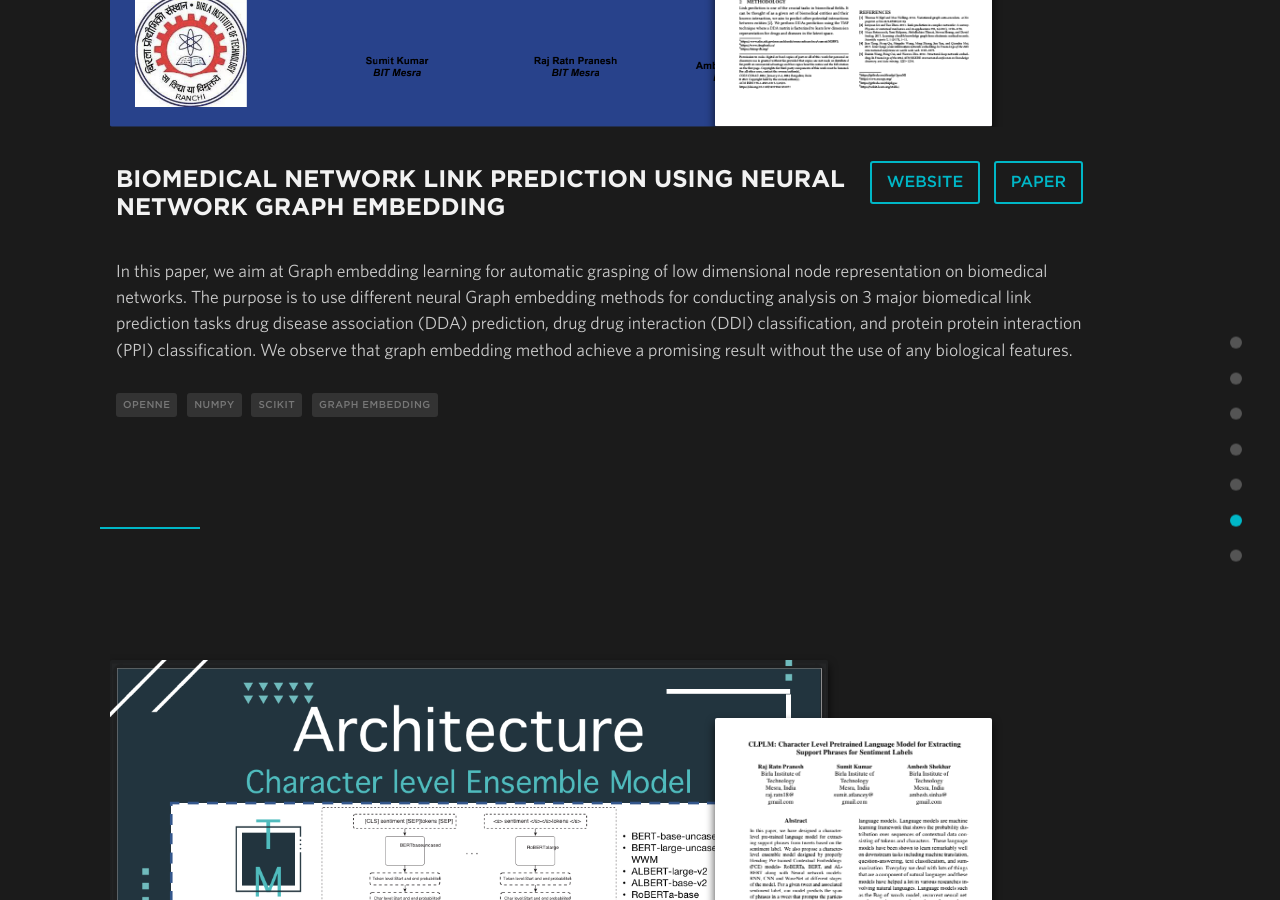
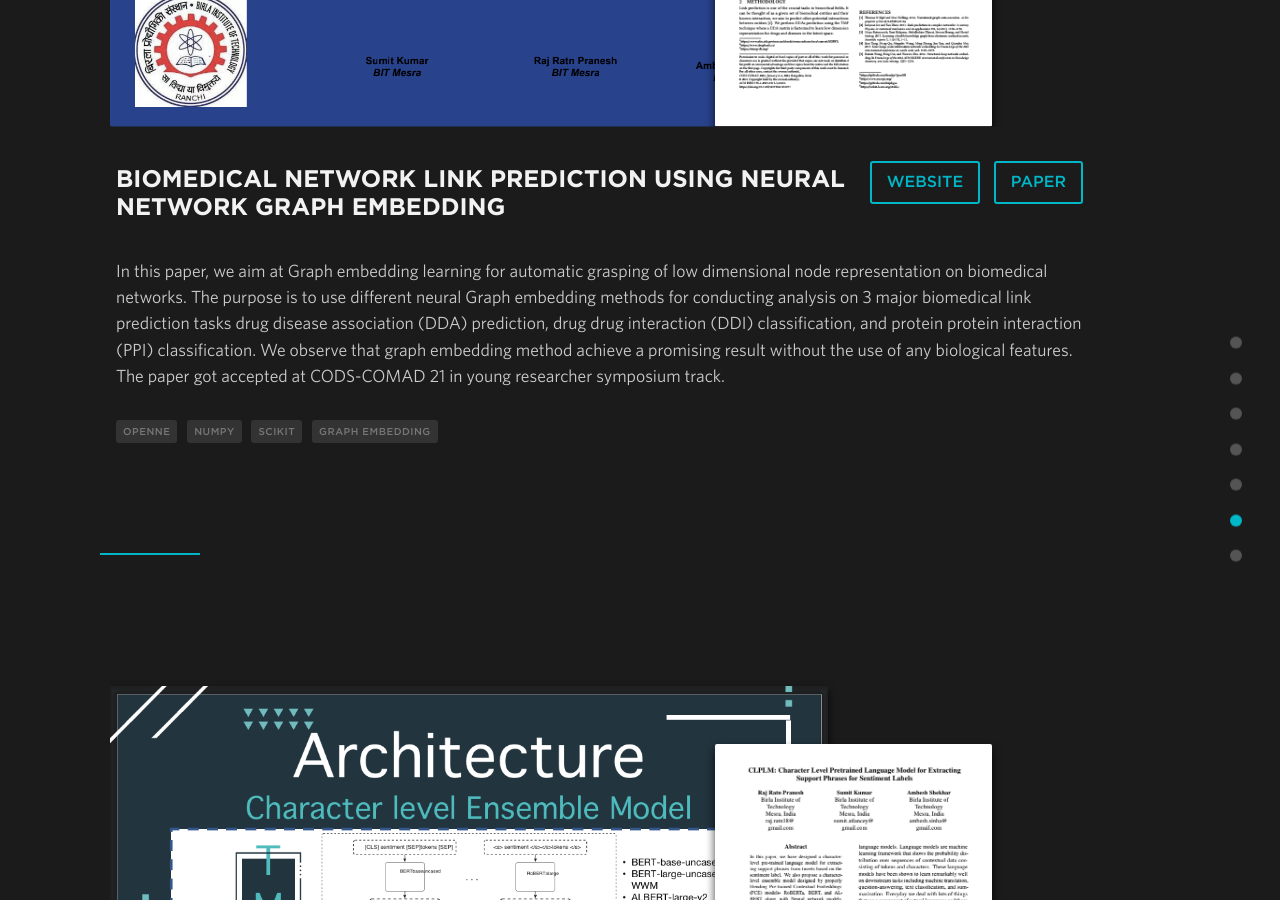
Before and after one commit to sumit6597/sumit6597.github.io, a Jekyll site: the page built from index.html, in a window 1280 px wide and 900 px high, scrolled down 7686 px. Built offline with Jekyll 4.4.1, drawn with Linux system fonts in a browser that asks for light colours; nearby versions of some CDN libraries.

Commit message:
Update portfolio.yml

```diff
--- a/_data/portfolio.yml
+++ b/_data/portfolio.yml
@@ -29,7 +29,7 @@
   website: https://camps.aptaracorp.com/ACM_PMS/PMS/ACM/CODSCOMAD2021/69/072bb849-13c0-11eb-8d84-166a08e17233/OUT/codscomad2021-69.html
   paper: https://drive.google.com/file/d/1aMdeyi6By9cgIcWsZZ_WSNgYE_bI3zxf/view?usp=sharing
   description: In this paper, we aim at Graph embedding learning for automatic grasping of low dimensional node representation on biomedical networks. The purpose is to use different neural Graph embedding methods for conducting analysis on 3 major biomedical link prediction tasks drug disease association (DDA) prediction, drug drug interaction (DDI) classification, and protein protein interaction (PPI) classification. We observe that graph embedding method achieve a
-               promising result without the use of any biological features.
+               promising result without the use of any biological features. The paper got accepted at CODS-COMAD 21 in young researcher symposium track.
   img: deafdance
   used:
     - thing: OpenNE
```
